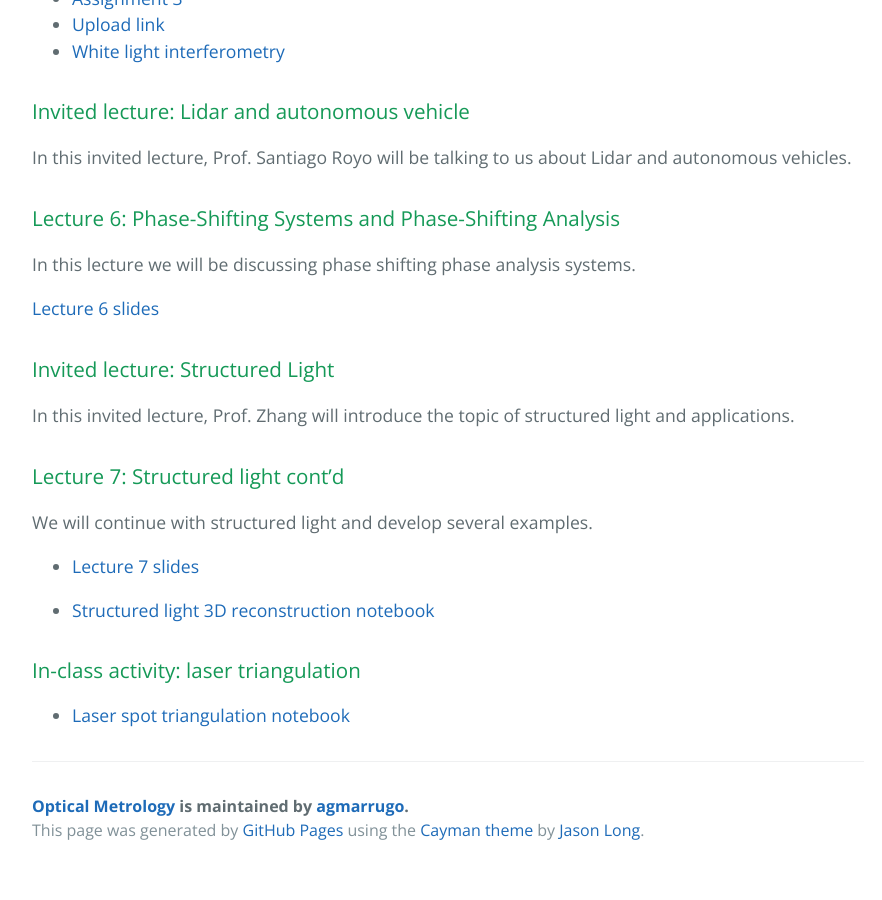
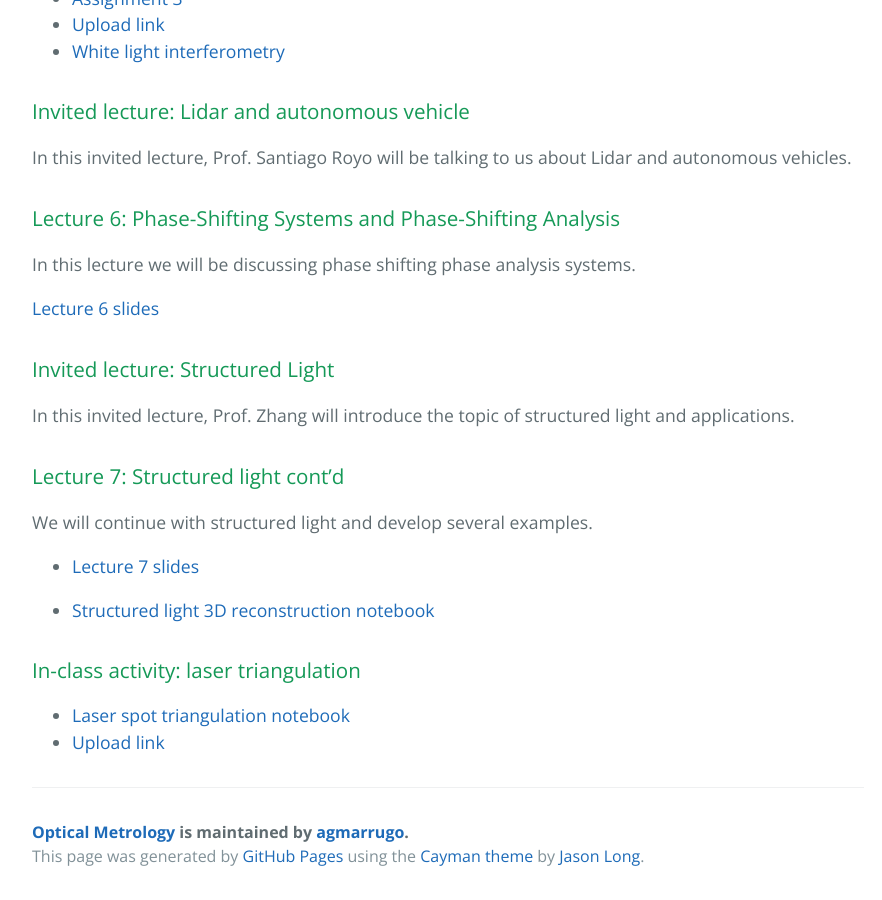
Before and after one commit to opi-lab/optical-metrology-2021, a Jekyll site: the page built from index.md, in a window 1280 px wide and 900 px high, scrolled down 4464 px. Shown: the whole window, without its empty margins (192-1074 px from the left). Built offline with Jekyll 4.4.1, drawn with Linux system fonts in a browser that asks for light colours; before the commit the page ends 5338 px from its top, so only the background shows below that.

Commit message:
Update index.md

```diff
--- a/index.md
+++ b/index.md
@@ -201,3 +201,4 @@ We will continue with structured light and develop several examples.
 ### In-class activity: laser triangulation
 
 - [Laser spot triangulation notebook](https://nbviewer.jupyter.org/github/opi-lab/optical-metrology-2021/blob/gh-pages/notebooks/sl_laser_spot_notebook.ipynb)
+- [Upload link](https://www.dropbox.com/request/7j4sjLJATFqgWILmvWfQ)
```
